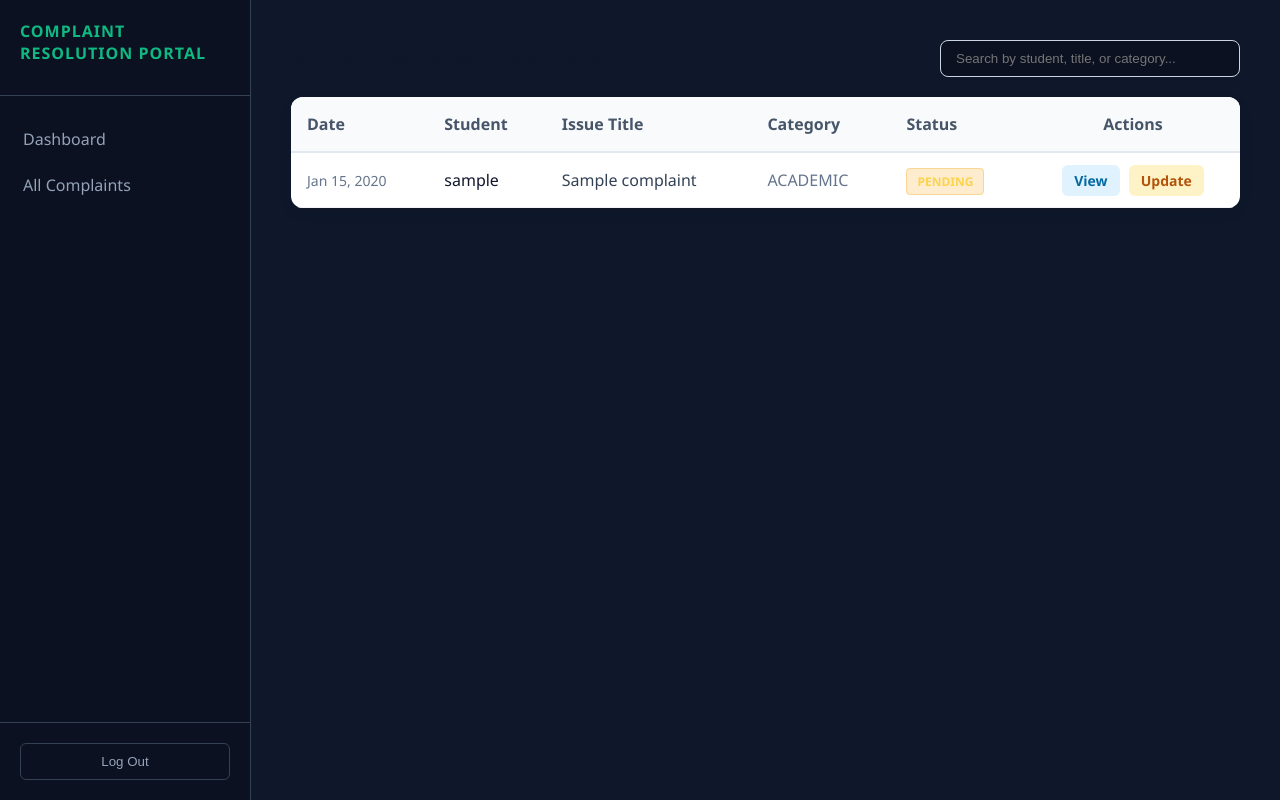
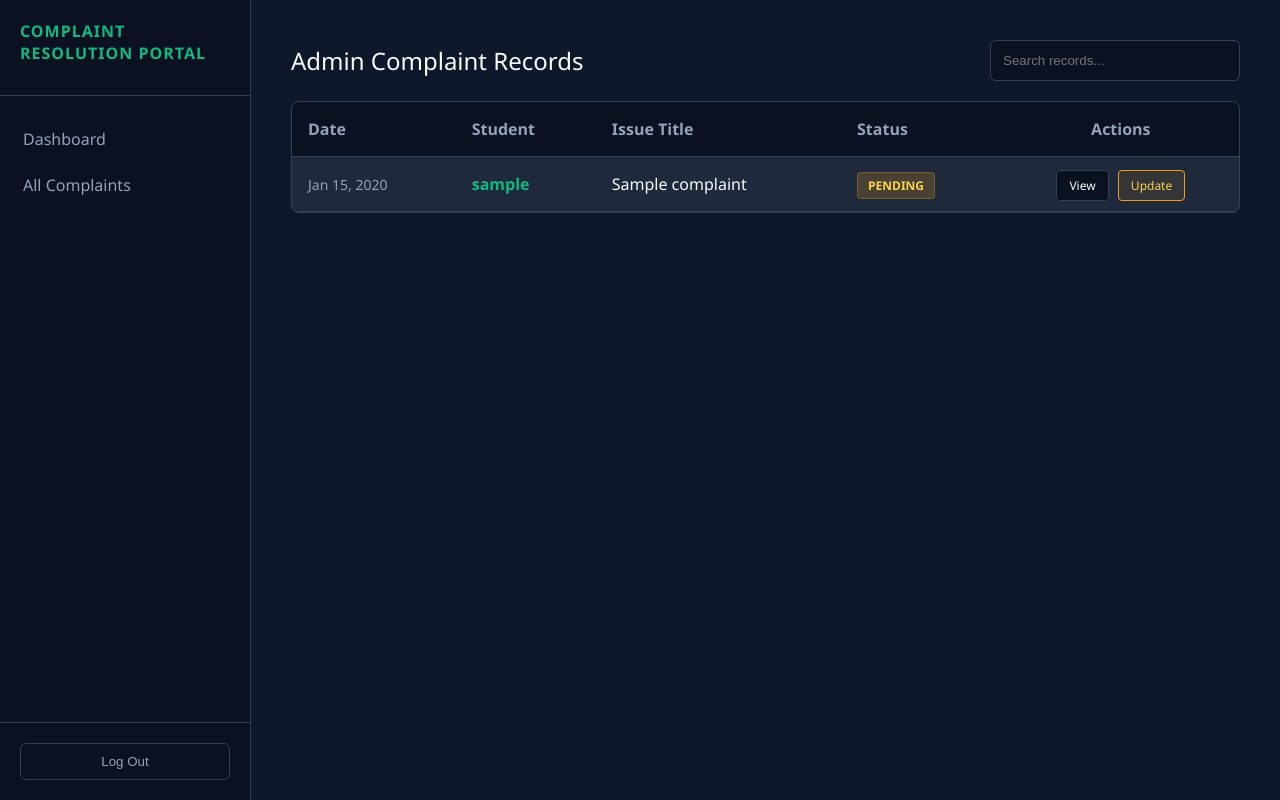
Before and after one commit to aryanMax/DAV-Complaint-Management-System, a Django app: page /all/ in a window 1280 px wide. Run offline with Django 5.2, Linux system fonts and the light colour scheme; a user stored in the database is signed in; tables that the repository leaves empty hold one stand-in row (values such as "Sample post"); parts of the project's set-up code (start-up, migrations or seed data) failed here and were passed over.

Commit message:
Refactor all_complaints.html for improved styling

```diff
--- a/complaints/templates/complaints/all_complaints.html
+++ b/complaints/templates/complaints/all_complaints.html
@@ -1,46 +1,35 @@
 {% extends 'complaints/base.html' %}
-
 {% block title %}All Complaints - Admin{% endblock %}
 
 {% block content %}
 <div style="display: flex; justify-content: space-between; align-items: center; margin-bottom: 20px;">
-    <h2 style="color: #0f172a; margin: 0;">Admin Complaint Records</h2>
-
-    <input type="text" id="searchInput" onkeyup="filterTable()" placeholder="Search by student, title, or category..."
-           style="padding: 10px 15px; width: 300px; border-radius: 8px; border: 1px solid #cbd5e1; outline: none;">
+    <h2 style="margin: 0; font-weight: 400;">Admin Complaint Records</h2>
+    <input type="text" id="searchInput" onkeyup="filterTable()" placeholder="Search records..."
+           style="width: 250px; background: var(--bg-deep); border: 1px solid var(--border); color: var(--text-main);">
 </div>
 
-<div style="background: white; border-radius: 12px; box-shadow: 0 4px 15px rgba(0,0,0,0.05); overflow: hidden;">
+<div style="background: var(--bg-card); border-radius: 8px; border: 1px solid var(--border); overflow: hidden;">
     <table style="width: 100%; border-collapse: collapse; text-align: left;">
-        <thead style="background-color: #f8fafc; border-bottom: 2px solid #e2e8f0;">
+        <thead style="background-color: var(--bg-deep); border-bottom: 1px solid var(--border);">
             <tr>
-                <th style="padding: 16px; color: #475569; font-weight: 600;">Date</th>
-                <th style="padding: 16px; color: #475569; font-weight: 600;">Student</th>
-                <th style="padding: 16px; color: #475569; font-weight: 600;">Issue Title</th>
-                <th style="padding: 16px; color: #475569; font-weight: 600;">Category</th>
-                <th style="padding: 16px; color: #475569; font-weight: 600;">Status</th>
-                <th style="padding: 16px; color: #475569; font-weight: 600; text-align: center;">Actions</th>
+                <th style="padding: 16px; color: var(--text-muted); font-weight: 600;">Date</th>
+                <th style="padding: 16px; color: var(--text-muted); font-weight: 600;">Student</th>
+                <th style="padding: 16px; color: var(--text-muted); font-weight: 600;">Issue Title</th>
+                <th style="padding: 16px; color: var(--text-muted); font-weight: 600;">Status</th>
+                <th style="padding: 16px; color: var(--text-muted); font-weight: 600; text-align: center;">Actions</th>
             </tr>
         </thead>
         <tbody id="complaintTableBody">
             {% for complaint in complaints %}
-            <tr style="border-bottom: 1px solid #f1f5f9; transition: background 0.2s;" onmouseover="this.style.background='#f8fafc'" onmouseout="this.style.background='white'">
-                <td style="padding: 16px; color: #64748b; font-size: 14px;">{{ complaint.created_at|date:"M d, Y" }}</td>
-                <td style="padding: 16px; font-weight: 500; color: #0f172a;">{{ complaint.created_by.username }}</td>
-                <td style="padding: 16px; color: #334155;">{{ complaint.title }}</td>
-                <td style="padding: 16px; color: #64748b;">{{ complaint.category }}</td>
-                <td style="padding: 16px;">
-                    <span class="status" data-status="{{ complaint.status }}">{{ complaint.status }}</span>
+            <tr style="border-bottom: 1px solid var(--border); transition: background 0.2s;" onmouseover="this.style.background='var(--bg-deep)'" onmouseout="this.style.background='transparent'">
+                <td style="padding: 16px; color: var(--text-muted); font-size: 14px;">{{ complaint.created_at|date:"M d, Y" }}</td>
+                <td style="padding: 16px; color: var(--accent); font-weight: bold;">{{ complaint.created_by.username }}</td>
+                <td style="padding: 16px; color: var(--text-main);">{{ complaint.title }}</td>
+                <td style="padding: 16px;"><span class="status" data-status="{{ complaint.status }}">{{ complaint.status }}</span></td>
+                <td style="padding: 16px; text-align: center;">
+                    <a href="{% url 'complaint_detail' complaint.id %}" style="background: var(--bg-deep); color: var(--text-main); border: 1px solid var(--border); padding: 6px 12px; border-radius: 4px; text-decoration: none; font-size: 12px; margin-right: 5px;">View</a>
+                    <a href="{% url 'update_status' complaint.id %}" style="background: rgba(245, 158, 11, 0.1); color: #fcd34d; border: 1px solid #f59e0b; padding: 6px 12px; border-radius: 4px; text-decoration: none; font-size: 12px;">Update</a>
                 </td>
-                <td style="padding: 16px; text-align: center;">
-                    <a href="{% url 'complaint_detail' complaint.id %}" style="background: #e0f2fe; color: #0369a1; padding: 6px 12px; border-radius: 6px; text-decoration: none; font-size: 14px; font-weight: 600; margin-right: 5px; transition: 0.2s;" onmouseover="this.style.background='#bae6fd'" onmouseout="this.style.background='#e0f2fe'">View</a>
-
-                    <a href="{% url 'update_status' complaint.id %}" style="background: #fef3c7; color: #b45309; padding: 6px 12px; border-radius: 6px; text-decoration: none; font-size: 14px; font-weight: 600; transition: 0.2s;" onmouseover="this.style.background='#fde68a'" onmouseout="this.style.background='#fef3c7'">Update</a>
-                </td>
-            </tr>
-            {% empty %}
-            <tr>
-                <td colspan="6" style="padding: 30px; text-align: center; color: #64748b;">No complaints found in the system.</td>
             </tr>
             {% endfor %}
         </tbody>
@@ -51,11 +40,7 @@
 function filterTable() {
     let input = document.getElementById("searchInput").value.toLowerCase();
     let rows = document.querySelectorAll("#complaintTableBody tr");
-
-    rows.forEach(row => {
-        let text = row.innerText.toLowerCase();
-        row.style.display = text.includes(input) ? "" : "none";
-    });
+    rows.forEach(row => { row.style.display = row.innerText.toLowerCase().includes(input) ? "" : "none"; });
 }
 </script>
 {% endblock %}
```
